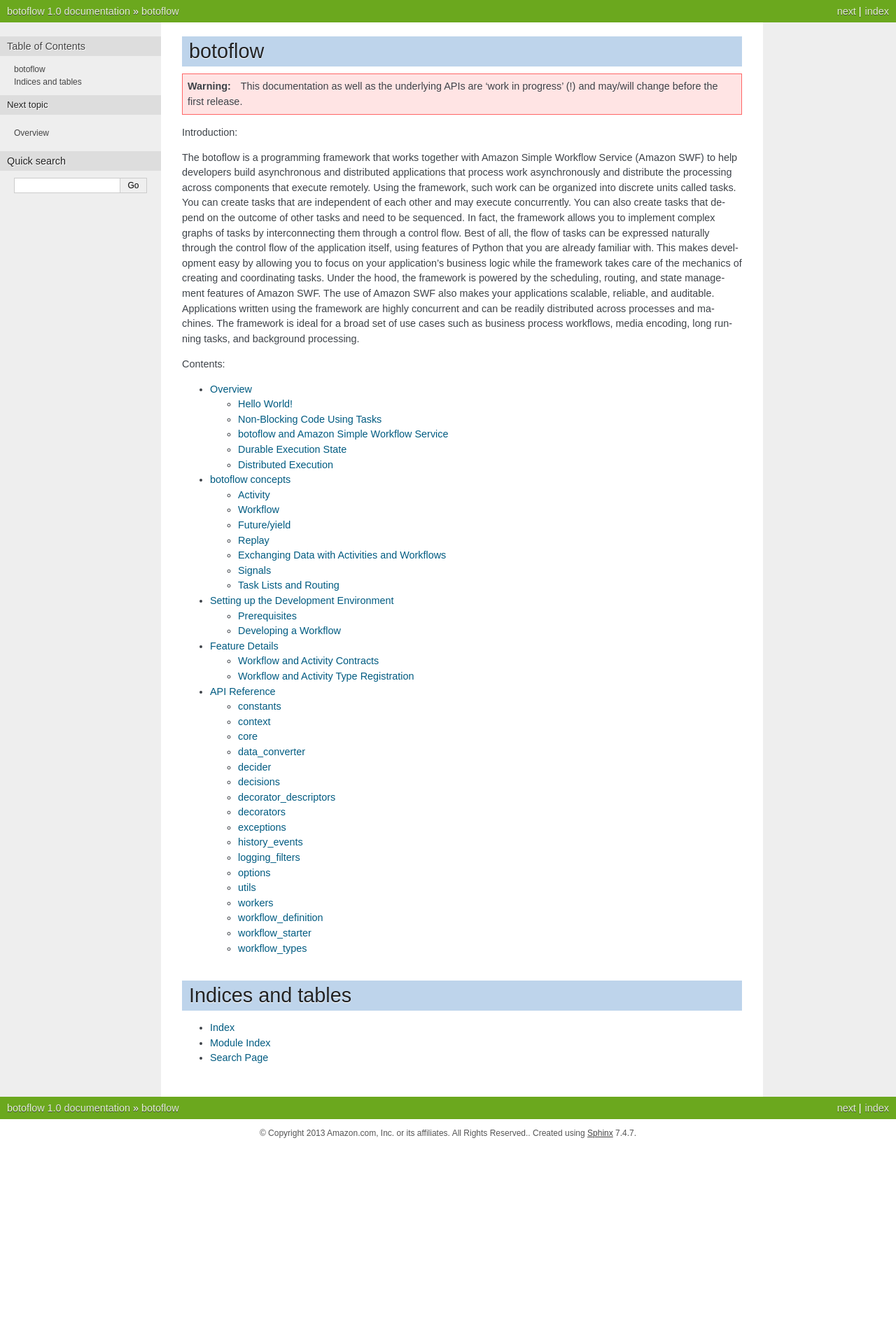
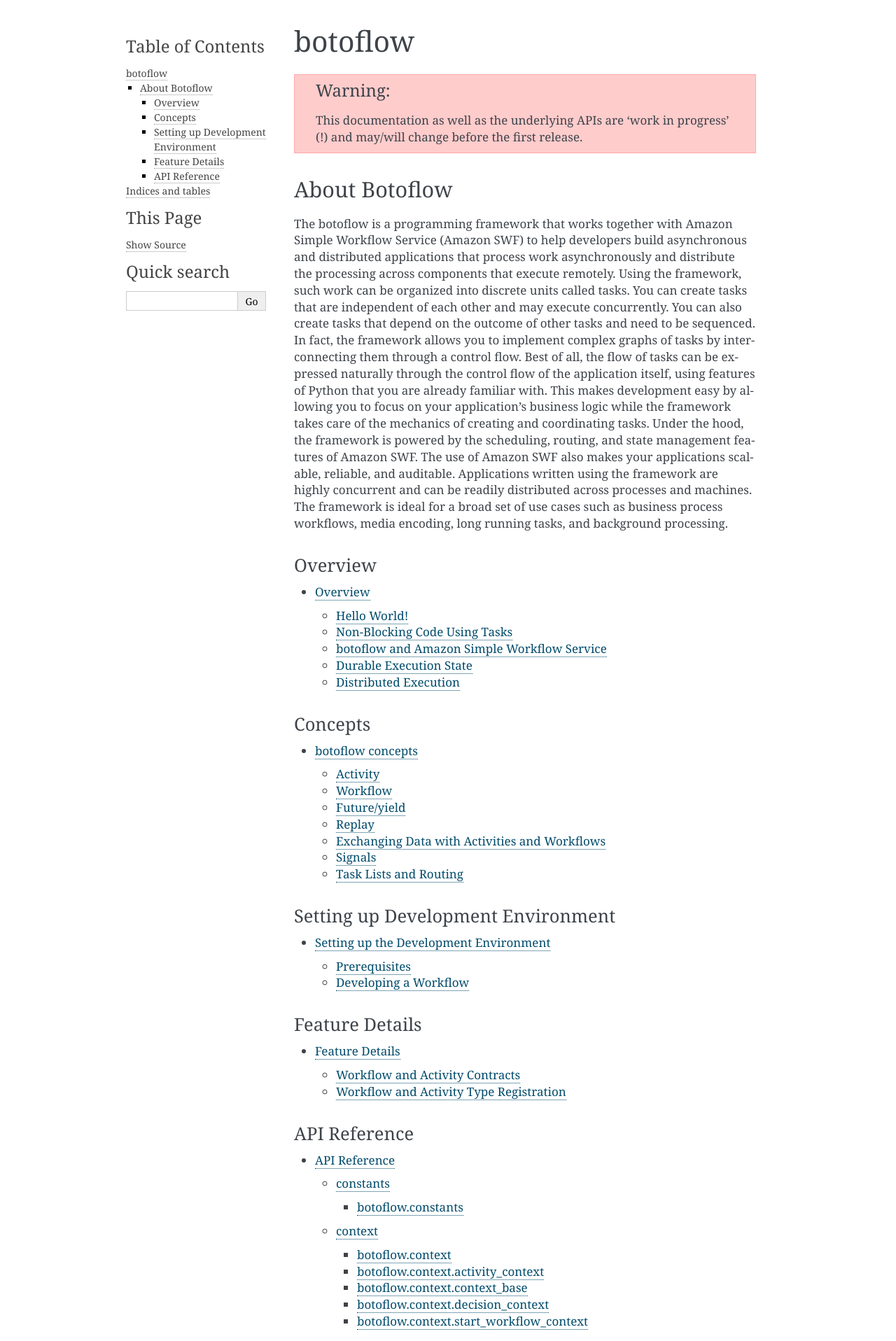
Before and after one commit to boto/botoflow, a Sphinx documentation site: the page built from docs/source/index.rst, in a window 1280 px wide. Shown: the top 1916 px of the page at 70% size. Built offline with Sphinx 7.4.7, drawn with Linux system fonts in a browser that asks for light colours; before the commit the page ends 1639 px from its top, so only the background shows below that; some of the changed text lies outside the part shown.

Commit message:
Regenerate docs files from sphinx-quickstart, fixup the TOC

```diff
--- a/docs/source/conf.py
+++ b/docs/source/conf.py
@@ -1,9 +1,10 @@
 # -*- coding: utf-8 -*-
 #
 # botoflow documentation build configuration file, created by
-# sphinx-quickstart on Mon Feb 25 16:12:26 2013.
+# sphinx-quickstart on Tue May 31 11:41:27 2016.
 #
-# This file is execfile()d with the current directory set to its containing dir.
+# This file is execfile()d with the current directory set to its
+# containing dir.
 #
 # Note that not all possible configuration values are present in this
 # autogenerated file.
@@ -11,29 +12,34 @@
 # All configuration values have a default; values that are commented out
 # serve to show the default.
 
-import sys, os
+import sys
+import os
+import shlex
 
 # If extensions (or modules to document with autodoc) are in another directory,
 # add these directories to sys.path here. If the directory is relative to the
 # documentation root, use os.path.abspath to make it absolute, like shown here.
 #sys.path.insert(0, os.path.abspath('.'))
 
-# -- General configuration -----------------------------------------------------
+# -- General configuration ------------------------------------------------
 
 # If your documentation needs a minimal Sphinx version, state it here.
 #needs_sphinx = '1.0'
 
-# Add any Sphinx extension module names here, as strings. They can be extensions
-# coming with Sphinx (named 'sphinx.ext.*') or your custom ones.
-extensions = ['sphinx.ext.autodoc', 'sphinx.ext.todo']
-
-autodoc_member_order = 'bysource'
-seqdiag_antialias = False
+# Add any Sphinx extension module names here, as strings. They can be
+# extensions coming with Sphinx (named 'sphinx.ext.*') or your custom
+# ones.
+extensions = [
+    'sphinx.ext.autodoc',
+    'sphinx.ext.viewcode',
+]
 
 # Add any paths that contain templates here, relative to this directory.
 templates_path = ['_templates']
 
-# The suffix of source filenames.
+# The suffix(es) of source filenames.
+# You can specify multiple suffix as a list of string:
+# source_suffix = ['.rst', '.md']
 source_suffix = '.rst'
 
 # The encoding of source files.
@@ -44,20 +50,24 @@
 
 # General information about the project.
 project = u'botoflow'
-copyright = u'2013 Amazon.com, Inc. or its affiliates. All Rights Reserved.'
+copyright = u'2016, Darjus Loktevic'
+author = u'Amazon.com, Darjus Loktevic'
 
 # The version info for the project you're documenting, acts as replacement for
 # |version| and |release|, also used in various other places throughout the
 # built documents.
 #
 # The short X.Y version.
-version = '1.0'
+version = '0.7'
 # The full version, including alpha/beta/rc tags.
-release = '1.0'
+release = '0.7'
 
 # The language for content autogenerated by Sphinx. Refer to documentation
 # for a list of supported languages.
-#language = None
+#
+# This is also used if you do content translation via gettext catalogs.
+# Usually you set "language" from the command line for these cases.
+language = None
 
 # There are two options for replacing |today|: either, you set today to some
 # non-false value, then it is used:
@@ -67,9 +77,10 @@
 
 # List of patterns, relative to source directory, that match files and
 # directories to ignore when looking for source files.
-exclude_patterns = ['_build']
+exclude_patterns = []
 
-# The reST default role (used for this markup: `text`) to use for all documents.
+# The reST default role (used for this markup: `text`) to use for all
+# documents.
 #default_role = None
 
 # If true, '()' will be appended to :func: etc. cross-reference text.
@@ -89,12 +100,18 @@
 # A list of ignored prefixes for module index sorting.
 #modindex_common_prefix = []
 
+# If true, keep warnings as "system message" paragraphs in the built documents.
+#keep_warnings = False
 
-# -- Options for HTML output ---------------------------------------------------
+# If true, `todo` and `todoList` produce output, else they produce nothing.
+todo_include_todos = False
+
+
+# -- Options for HTML output ----------------------------------------------
 
 # The theme to use for HTML and HTML Help pages.  See the documentation for
 # a list of builtin themes.
-html_theme = 'nature'
+html_theme = 'alabaster'
 
 # Theme options are theme-specific and customize the look and feel of a theme
 # further.  For a list of options available for each theme, see the
@@ -125,7 +142,12 @@
 # so a file named "default.css" will overwrite the builtin "default.css".
 html_static_path = ['_static']
 
-# If not '', a 'Last updated on:' datetime is inserted at every page bottom,
+# Add any extra paths that contain custom files (such as robots.txt or
+# .htaccess) here, relative to this directory. These files are copied
+# directly to the root of the documentation.
+#html_extra_path = []
+
+# If not '', a 'Last updated on:' timestamp is inserted at every page bottom,
 # using the given strftime format.
 #html_last_updated_fmt = '%b %d, %Y'
 
@@ -150,7 +172,7 @@
 #html_split_index = False
 
 # If true, links to the reST sources are added to the pages.
-html_show_sourcelink = False
+#html_show_sourcelink = True
 
 # If true, "Created using Sphinx" is shown in the HTML footer. Default is True.
 #html_show_sphinx = True
@@ -166,11 +188,24 @@
 # This is the file name suffix for HTML files (e.g. ".xhtml").
 #html_file_suffix = None
 
+# Language to be used for generating the HTML full-text search index.
+# Sphinx supports the following languages:
+#   'da', 'de', 'en', 'es', 'fi', 'fr', 'hu', 'it', 'ja'
+#   'nl', 'no', 'pt', 'ro', 'ru', 'sv', 'tr'
+#html_search_language = 'en'
+
+# A dictionary with options for the search language support, empty by default.
+# Now only 'ja' uses this config value
+#html_search_options = {'type': 'default'}
+
+# The name of a javascript file (relative to the configuration directory) that
+# implements a search results scorer. If empty, the default will be used.
+#html_search_scorer = 'scorer.js'
+
 # Output file base name for HTML help builder.
-htmlhelp_basename = 'botoflow_doc'
+htmlhelp_basename = 'botoflowdoc'
 
-
-# -- Options for LaTeX output --------------------------------------------------
+# -- Options for LaTeX output ---------------------------------------------
 
 latex_elements = {
 # The paper size ('letterpaper' or 'a4paper').
@@ -181,13 +216,17 @@
 
 # Additional stuff for the LaTeX preamble.
 #'preamble': '',
+
+# Latex figure (float) alignment
+#'figure_align': 'htbp',
 }
 
 # Grouping the document tree into LaTeX files. List of tuples
-# (source start file, target name, title, author, documentclass [howto/manual]).
+# (source start file, target name, title,
+#  author, documentclass [howto, manual, or own class]).
 latex_documents = [
-  ('index', 'botoflow.tex', u'botoflow Documentation',
-   u'Amazon.com', 'manual'),
+  (master_doc, 'botoflow.tex', u'botoflow Documentation',
+   u'Darjus Loktevic', 'manual'),
 ]
 
 # The name of an image file (relative to this directory) to place at the top of
@@ -211,27 +250,27 @@
 #latex_domain_indices = True
 
 
-# -- Options for manual page output --------------------------------------------
+# -- Options for manual page output ---------------------------------------
 
 # One entry per manual page. List of tuples
 # (source start file, name, description, authors, manual section).
 man_pages = [
-    ('index', 'botoflow', u'botoflow Documentation',
-     [u'Amazon.com'], 1)
+    (master_doc, 'botoflow', u'botoflow Documentation',
+     [author], 1)
 ]
 
 # If true, show URL addresses after external links.
 #man_show_urls = False
 
 
-# -- Options for Texinfo output ------------------------------------------------
+# -- Options for Texinfo output -------------------------------------------
 
 # Grouping the document tree into Texinfo files. List of tuples
 # (source start file, target name, title, author,
 #  dir menu entry, description, category)
 texinfo_documents = [
-  ('index', 'botoflow', u'botoflow Documentation',
-   u'Amazon.com', 'botoflow', 'One line description of project.',
+  (master_doc, 'botoflow', u'botoflow Documentation',
+   author, 'botoflow', 'One line description of project.',
    'Miscellaneous'),
 ]
 
@@ -243,3 +282,6 @@
 
 # How to display URL addresses: 'footnote', 'no', or 'inline'.
 #texinfo_show_urls = 'footnote'
+
+# If true, do not generate a @detailmenu in the "Top" node's menu.
+#texinfo_no_detailmenu = False
--- a/docs/source/index.rst
+++ b/docs/source/index.rst
@@ -12,8 +12,9 @@
     This documentation as well as the underlying APIs are 'work in progress'
     (!) and may/will change before the first release.
 
-
-Introduction:
+--------------
+About Botoflow
+--------------
 
 The botoflow is a programming framework that works together with
 Amazon Simple Workflow Service (Amazon SWF) to help developers build
@@ -39,16 +40,48 @@
 
 
 
-Contents:
+Overview
+--------
 
 .. toctree::
    :maxdepth: 2
 
    overview
+
+Concepts
+--------
+
+.. toctree::
+   :maxdepth: 2
+
    concepts
+
+Setting up Development Environment
+----------------------------------
+
+.. toctree::
+   :maxdepth: 2
+
    setting_up_dev_env
+
+
+Feature Details
+---------------
+
+.. toctree::
+   :maxdepth: 2
+
    feature_details
+
+
+API Reference
+-------------
+
+.. toctree::
+   :maxdepth: 3
+
    reference/index
+
 
 ==================
 Indices and tables
```
Also changed, not shown: 1 other file.
